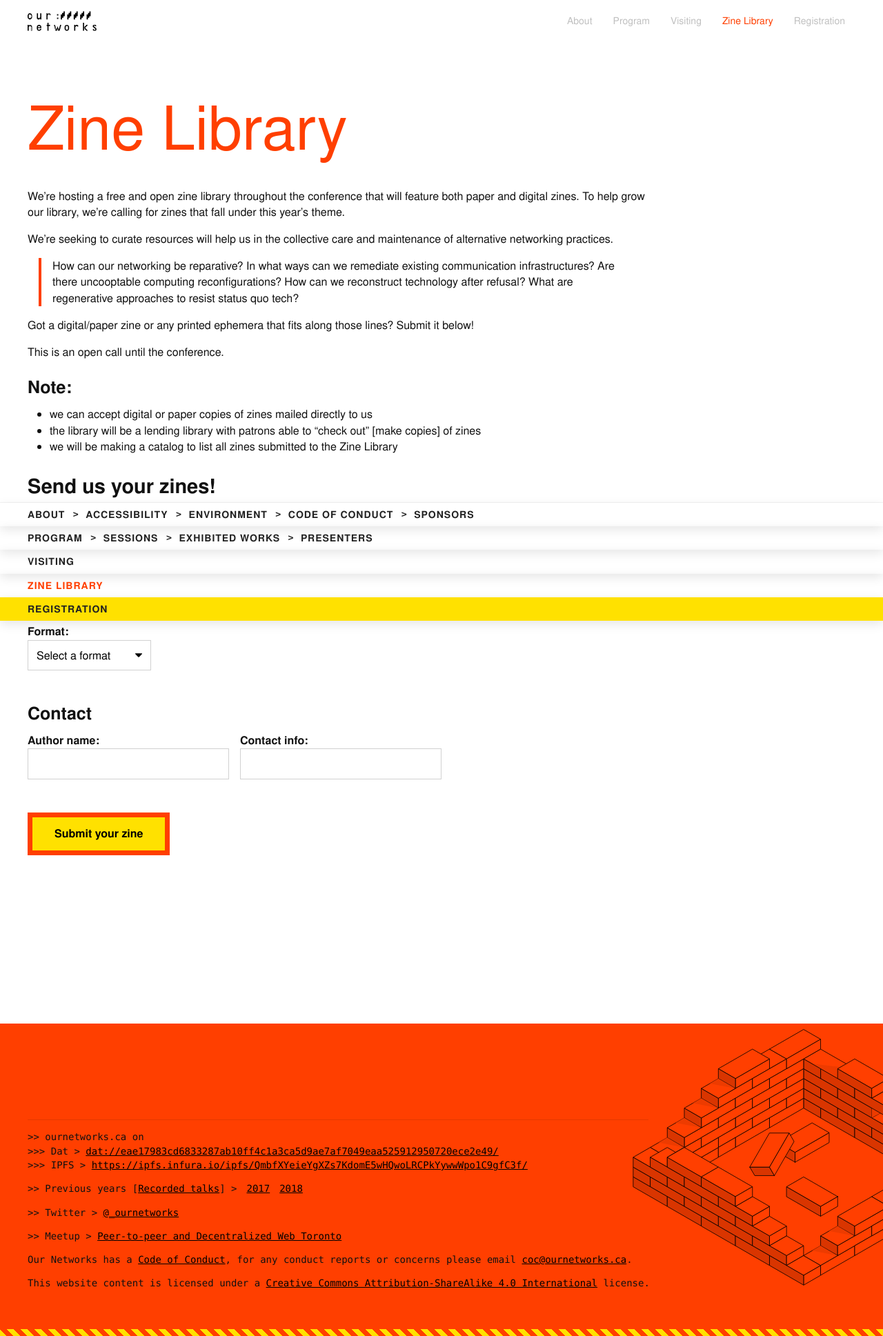
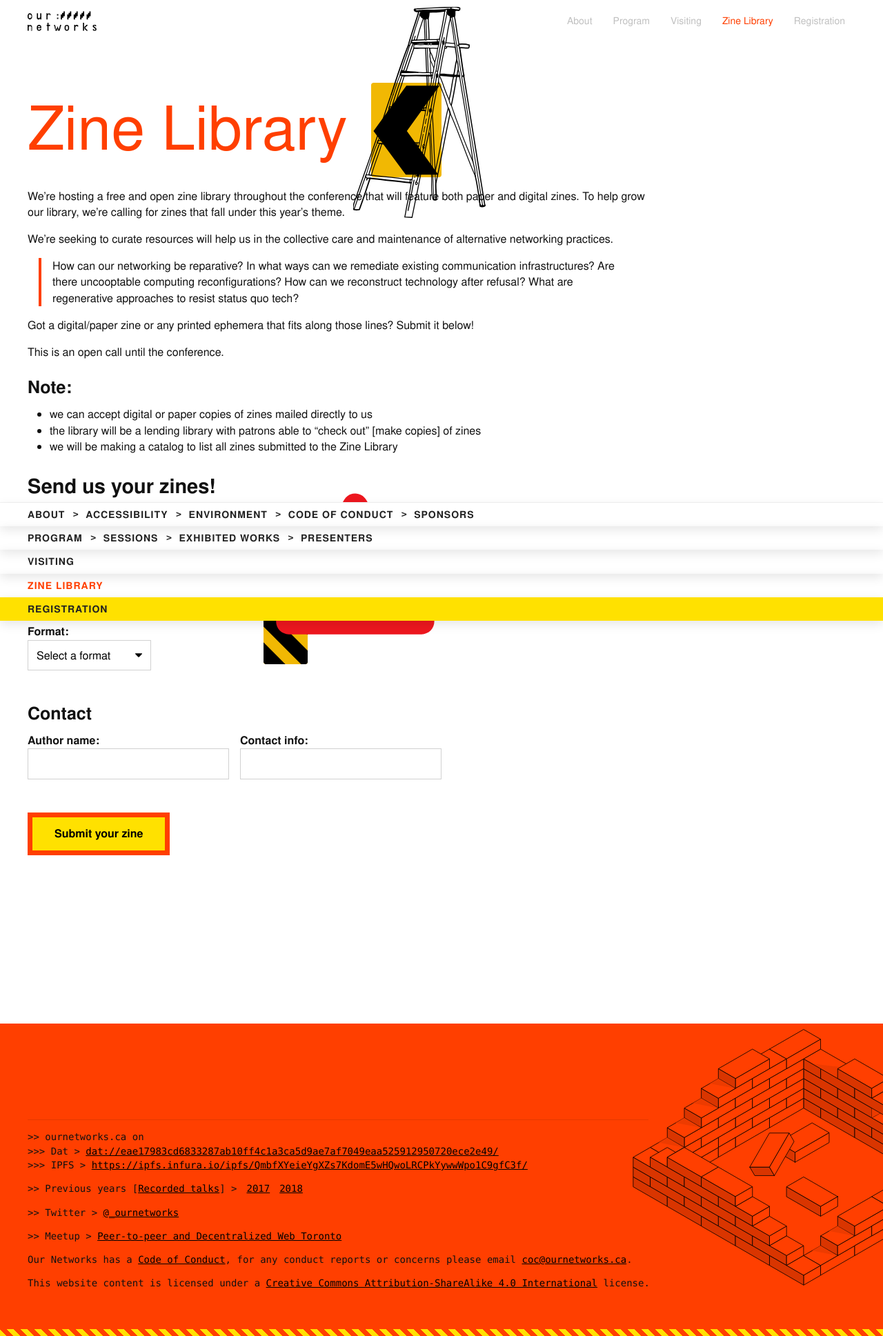
Before and after one commit to ournetworks/ournetworks.ca, a Jekyll site: the page built from zine-library.md, in a window 1280 px wide. Shown: the whole page at 69% size. Built offline with Jekyll 4.4.1, drawn with Linux system fonts in a browser that asks for light colours.

Commit message:
adding graphics

```diff
--- a/_sass/_layout.scss
+++ b/_sass/_layout.scss
@@ -64,6 +64,12 @@
 
 .none {
   display: none;
+}
+
+.none-mobile {
+  @media (max-width: $on-palm) {
+    display: none;
+  }
 }
 
 .block {
--- a/zine-library.md
+++ b/zine-library.md
@@ -4,6 +4,10 @@ order: 4
 title: "Zine Library"
 titleDisplay: "Zine Library"
 ---
+
+![Left road sign](/images/vector-art/road-sign.svg){:.absolute.none-mobile style='width:8vw;left:42%;top:120px;z-index:-1;'}
+
+![Ladder](/images/vector-art/ladder.svg){:.absolute.none-mobile style='width: 15vw;left:40%;top:10px;'}
 
 We're hosting a free and open zine library throughout the conference that will feature both paper and digital zines. To help grow our library, we're calling for zines that fall under this year's theme.
 
@@ -20,6 +24,11 @@ This is an open call until the conference.
 - we can accept digital or paper copies of zines mailed directly to us
 - the library will be a lending library with patrons able to "check out" [make copies] of zines
 - we will be making a catalog to list all zines submitted to the Zine Library
+
+<div class="relative none-mobile">
+  <img alt="Windsock sign" src="/images/vector-art/windsock.svg" class="absolute" style="width:18vw;left:40%;top:40px;z-index:-1;" />
+  <img alt="Rectangular hatched sign" src="/images/vector-art/sign-rectangular.svg" class="absolute" style="width:5vw;left:38%;top:100px;z-index:-2;" />
+</div>
 
 ## Send us your zines!
 {:.mt-1}
```
Also changed, not shown: images/vector-art/ladder.svg (added), images/vector-art/road-sign.svg (added), images/vector-art/sign-rectangular.svg (added), images/vector-art/windsock.svg (added).
